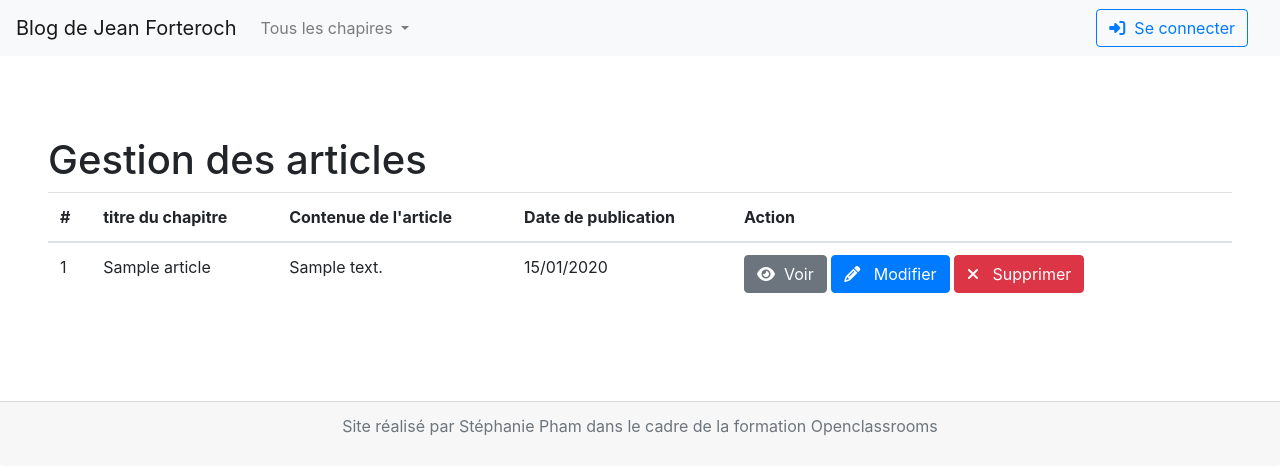
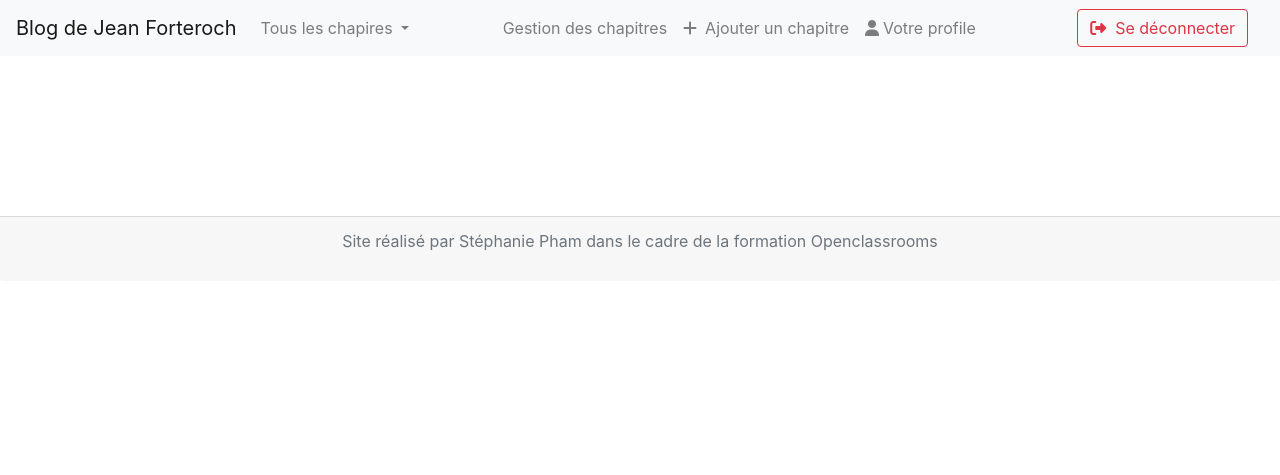
Before and after one commit to stph-phm/BlogEcrivain, a PHP site: page /index.php?action=manageArticle in a window 1280 px wide. Shown: the top 475 px of the page. Run offline with PHP 8.4, Linux system fonts and the light colour scheme; tables that the repository leaves empty or names only in its code hold one stand-in row (values such as "Sample post"); data that the repository does not hold is empty; some libraries are stand-ins or nearby versions.

Commit message:
Correction Views

```diff
--- a/public/css/style.css
+++ b/public/css/style.css
@@ -58,3 +58,13 @@
 .newArticle{
     font-size: medium;
 }
+
+.card {
+    padding: 1em ;
+    width: 80%;
+    margin: 1.5em auto;
+    box-shadow: 3px 3px 5px 6px #ccc;
+}
+.text-center.mb-3 {
+    font-size: 3.5em;
+}
--- a/view/Admin/manageArticleView.php
+++ b/view/Admin/manageArticleView.php
@@ -2,7 +2,7 @@
 <?php ob_start(); ?>
 <div class="global manage_article ">
 
-    <?php if (!$isAdmin) { ?>
+    <?php if ($isAdmin) { ?>
 
     <h1>Gestion des articles </h1>
     <table class="table">
--- a/view/Include/nav.php
+++ b/view/Include/nav.php
@@ -1,17 +1,15 @@
-<nav class="navbar navbar-expand-lg navbar-light bg-light">
-    <a class="navbar-brand" href="index.php">Blog de Jean Forteroch</a>
+<nav class="navbar navbar-expand-lg navbar-light bg-light text-nav">
+    <a class="navbar-brand text-nav" href="index.php">Blog de Jean Forteroch</a>
     <button class="navbar-toggler" type="button" data-toggle="collapse" data-target="#navbarSupportedContent"
         aria-controls="navbarSupportedContent" aria-expanded="false" aria-label="Toggle navigation">
         <span class="navbar-toggler-icon"></span>
     </button>
 
+    <div class="collapse navbar-collapse" id="navbarSupportedContent">
 
-    <div class="collapse navbar-collapse" id="navbarSupportedContent">
-        <?php  if (!$isAdmin) {  ?>
         <ul class="navbar-nav mr-auto">
-            <!--List Article -->
             <li class="nav-item dropdown">
-                <a class="nav-link dropdown-toggle" href="#" id="navbarDropdown" role="button" data-toggle="dropdown"
+                <a class="nav-link dropdown-toggle text-nav" href="#" id="navbarDropdown" role="button" data-toggle="dropdown"
                     aria-haspopup="true" aria-expanded="false">
                     Tous les chapires
                 </a>
@@ -20,48 +18,47 @@
                     <?php
                     foreach ($listArticle as $allArticle) { ?>
 
-                    <a class="dropdown-item"
-                        href="index.php?action=article&amp;id=<?= $allArticle['id'] ?>"><?= htmlspecialchars($allArticle['title']) ?></a>
-
+                    <a class="dropdown-item text-nav"
+                        href="index.php?action=article&amp;id=<?= $allArticle['id'] ?>">
+                        <?= htmlspecialchars($allArticle['title']) ?></a>
                     <?php } ?>
                 </div>
             </li>
         </ul>
-        <?php } else { ?>
+
 
         <ul class="navbar-nav mr-auto">
             <li class="nav-item">
-                <a class="nav-link" href="index.php?action=manageArticle">Gestion des chapitres <span
+                <a class="nav-link text-nav" href="index.php?action=manageArticle">Gestion des chapitres <span
                         class="sr-only">(current)</span></a>
             </li>
             <li class="nav-item">
-                <a class="nav-link" href="index.php?action=newArticle"><span>
+                <a class="nav-link text-nav" href="index.php?action=newArticle"><span>
                         <i class="fas fa-plus"> &nbsp;</i></span>Ajouter un chapitre </a>
             </li>
             <li class="nav-item">
-                <a class="nav-link" href="index.php?action=profil"><span>
+                <a class="nav-link text-nav" href="index.php?action=profil"><span>
                         <i class="fas fa-user">&nbsp;</i></span>Votre profile</a>
             </li>
         </ul>
 
-        <?php } ?>
-
-        <?php if (!$isConnected) { ?>
+        <?php if (isset($isConnected)) { ?>
         <ul class="navbar-nav px-3">
             <li class="nav-item text-nowrap">
-                <a class="btn btn-outline-primary my-2 my-sm-0" href="index.php?action=login"><span>
+                <a class="btn btn-outline-primary my-2 my-sm-0 text-nav" href="index.php?action=login"><span>
                         <i class="fas fa-sign-in-alt"></i></span>&nbsp; Se connecter </a>
             </li>
         </ul>
         <?php } else { ?>
         <ul class="navbar-nav px-3">
             <li class="nav-item text-nowrap">
-                <a class="btn btn-outline-danger my-2 my-sm-0" href="index.php?action=logout"><span>
+                <a class="btn btn-outline-danger my-2 my-sm-0 text-nav" href="index.php?action=logout"><span>
                         <i class="fas fa-sign-out-alt"></i></span> &nbsp;Se déconnecter
                 </a>
             </li>
         </ul>
-        <?php } ?>
+        <?php }  ?>
+
 
 
     </div>
```
Also changed, not shown: view/allArticle.php (added, +19 -0 lines), view/allArticlesView.php (deleted, +0 -71 lines), view/homeView.php (added, +54 -0 lines), view/profilView.php (+15 -18 lines).
